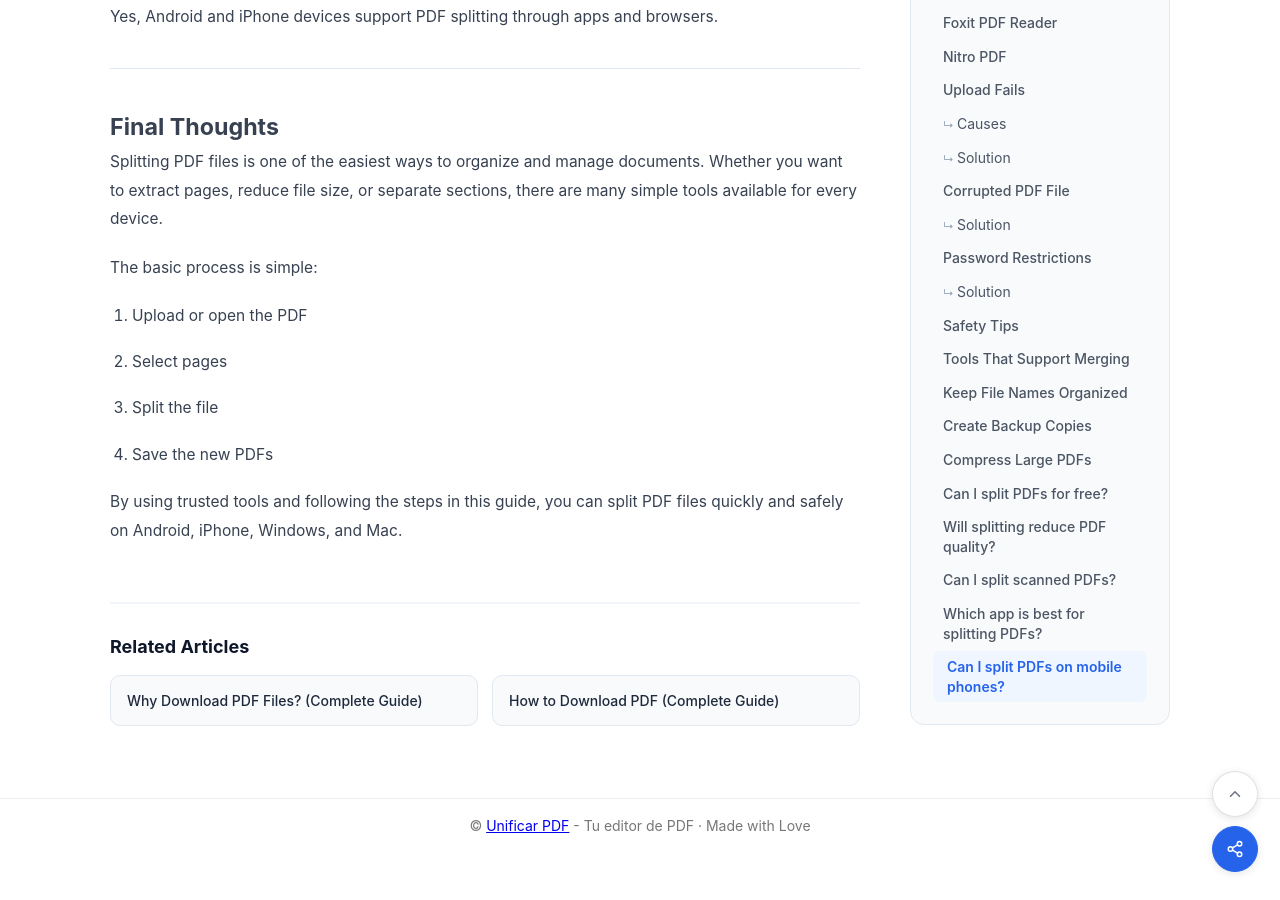
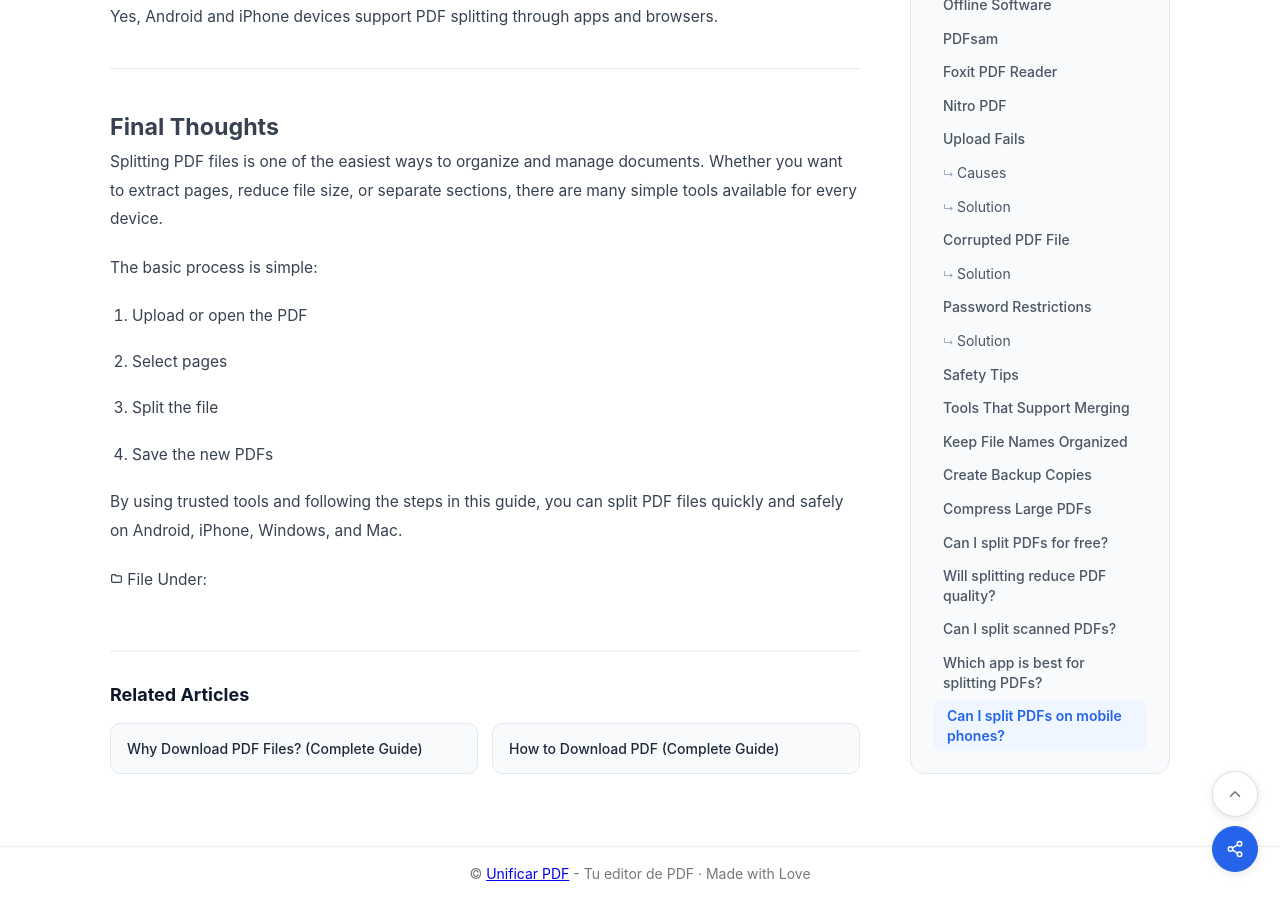
Before and after one commit to rforrupesh/pdf, a Jekyll site: the page built from _posts/2026-04-28-why-to-download-pdf.md, in a window 1280 px wide and 900 px high, scrolled down 13821 px. Built offline with Jekyll 4.4.1, drawn with Linux system fonts in a browser that asks for light colours.

Commit message:
Update post.html

```diff
--- a/_layouts/post.html
+++ b/_layouts/post.html
@@ -25,20 +25,25 @@
     <article class="post-content" id="postContent">
       {{ content }}
 
-        {% if page.category %}
-          {% assign cat_page = site.pages | where: "category_name", page.category | first %}
-
+        {% if page.categories %}
     <svg width="13" height="13" viewBox="0 0 24 24"
          fill="none" stroke="currentColor" stroke-width="2.2">
       <path d="M3 7a2 2 0 0 1 2-2h4l2 2h8a2 2 0 0 1 2 2v8a2 2 0 0 1-2 2H5a2 2 0 0 1-2-2z"/>
     </svg>
 
     File Under:
+
+    {% for cat in page.categories %}
+      {% assign cat_page = site.pages | where:"category_name", cat | first %}
+
       <a
-            class="relatedbganywhere-category"
+        class="relatedbloganywhere-category"
         href="{{ cat_page.url | relative_url }}">
-            {{ cat_page.title }}
+        {{ cat_page.title | default: cat }}
       </a>
+
+      {% unless forloop.last %} | {% endunless %}
+    {% endfor %}
   {% endif %}
 
 
```
Lines whose indentation alone changed are shown as unchanged.
